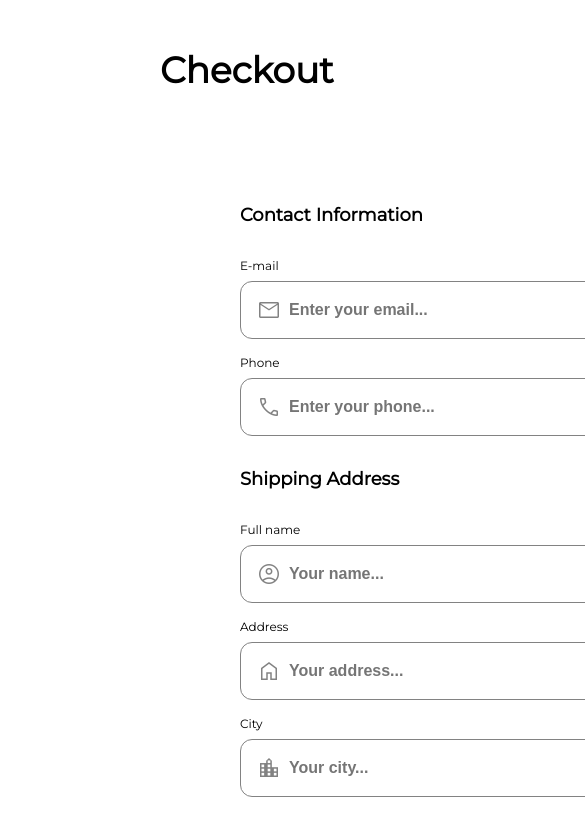
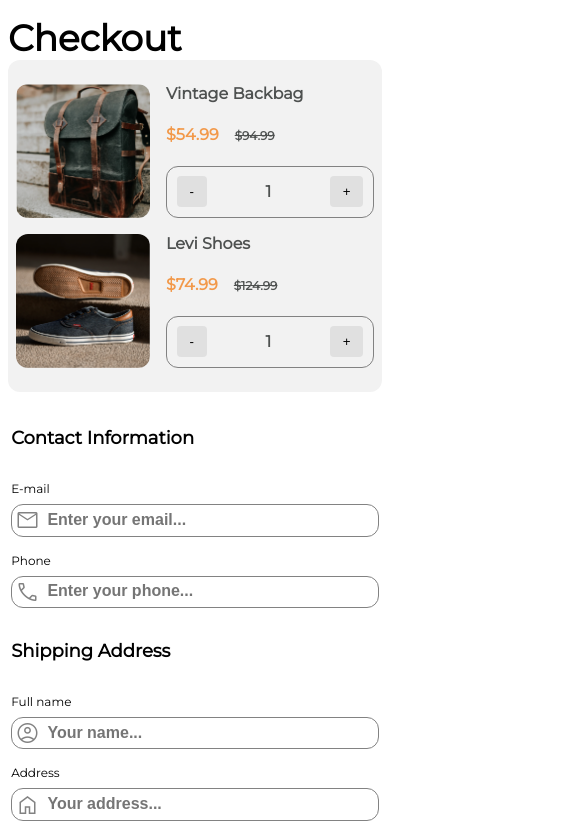
Before and after one commit to bipin-codes/responsive-challenges, a React (Create React App) app: page /checkout in a window 390 px wide. Shown: the top 838 px of the page, 585 px wide, since content can reach past the window. Built offline with nearby package versions, Linux system fonts and the light colour scheme.

Commit message:
added responsive media queries

```diff
--- a/src/components/Checkout/FormComponents/styles.ts
+++ b/src/components/Checkout/FormComponents/styles.ts
@@ -34,6 +34,12 @@ export const InputContainer = styled.div`
     font-size: 1rem;
     color: #828282;
   }
+  @media (max-width: 430px) {
+    padding: 0.5rem;
+  }
+  @media (max-width: 400px) {
+    padding: 0.2rem;
+  }
 `;
 
 export const AckContainer = styled(FormRow)`
--- a/src/routes/Checkout/Checkout.tsx
+++ b/src/routes/Checkout/Checkout.tsx
@@ -27,8 +27,10 @@ const CartItem: React.FC<{
     <ProductImage src={image} alt={name} />
     <ProductDetail>
       <p>{name}</p>
-      <span>{discounted_price}</span>
-      <span>{price}</span>
+      <div>
+        <span>{discounted_price}</span>
+        <span>{price}</span>
+      </div>
       <div>
         <button type="button">-</button>
         <span>{1}</span>
--- a/src/routes/Checkout/styles.ts
+++ b/src/routes/Checkout/styles.ts
@@ -8,6 +8,20 @@ import styled from "styled-components";
 export const StyledContainer = styled(Container)`
   padding: 3rem 10rem;
   font-family: "Montserrat", sans-serif;
+
+  @media (max-width: 1430px) {
+    padding: 2rem 7rem;
+  }
+  @media (max-width: 1030px) {
+    padding: 1rem 3rem;
+  }
+  @media (max-width: 600px) {
+    padding: 1rem;
+  }
+  @media (max-width: 480px) {
+    margin: 0;
+    padding: 1rem 0.5rem;
+  }
 `;
 
 export const Title = styled(Heading)`
@@ -18,6 +32,13 @@ export const Title = styled(Heading)`
 export const Content = styled(BlankContainer)`
   display: flex;
   justify-content: space-between;
+  max-width: 1470px;
+  margin: auto;
+
+  @media (max-width: 850px) {
+    flex-direction: column;
+    max-width: 100%;
+  }
 `;
 export const SubTitle = styled(Title)`
   font-size: 1.125rem;
@@ -27,11 +48,21 @@ export const SubTitle = styled(Title)`
 export const FormRow = styled.div`
   display: flex;
   flex-direction: row;
-  justify-content: space-between;
+  width: 100%;
+  > div:first-child {
+    margin-right: 1rem;
+  }
+
+  @media (max-width: 468px) {
+    > div:first-child {
+      margin-right: 2px;
+    }
+  }
 `;
 export const Form = styled.form`
   flex: 1;
   padding: 5rem;
+
   button[type="submit"] {
     margin: 1rem 0;
     background: #f2994a;
@@ -43,13 +74,34 @@ export const Form = styled.form`
     outline: none;
     font-size: 1rem;
   }
+
+  @media (max-width: 1030px) {
+    padding: 1rem;
+  }
+  @media (max-width: 850px) {
+    order: 2;
+  }
+  @media (max-width: 480px) {
+    margin: 0;
+    padding: 0.2rem;
+  }
 `;
 
 export const Cart = styled.div`
   background: #f2f2f2;
   border-radius: 12px;
-  margin: 6rem;
+  margin: 6rem 0;
   padding: 2rem;
+  @media (max-width: 850px) {
+    order: 1;
+  }
+  @media (max-width: 600px) {
+    padding: 0.5rem;
+    margin: 1rem;
+  }
+  @media (max-width: 480px) {
+    margin: 0;
+  }
 `;
 
 export const Product = styled(BlankContainer)`
@@ -60,40 +112,44 @@ export const Product = styled(BlankContainer)`
 `;
 export const ProductImage = styled.img`
   border-radius: 12px;
+  width: 8.375rem;
+  height: 8.375rem;
 `;
 export const ProductDetail = styled.div`
-  padding: 1rem;
   flex: 1;
   font-weight: 600;
   color: #4e5150;
-
+  display: flex;
+  flex-direction: column;
+  justify-content: space-between;
+  align-items: stretch;
+  margin-left: 1rem;
   > p {
     font-size: 1rem;
-    margin: 1rem 0;
   }
-  > span:nth-child(2) {
-    margin-right: 1rem;
-    color: #f2994a;
-    display: inline-block;
+  > div:nth-child(2) {
+    span:nth-child(1) {
+      margin-right: 1rem;
+      color: #f2994a;
+    }
+    span:nth-child(2) {
+      text-decoration: line-through;
+      font-size: 0.75rem;
+    }
   }
-  > span:nth-child(3) {
-    text-decoration: line-through;
-    font-size: 0.75rem;
-    display: inline-block;
-  }
-  > div {
-    margin: 1rem 0;
+  > div:nth-child(3) {
     border-radius: 12px;
     border: solid 1px #828282;
-    padding: 1rem;
+    padding: 0.6rem;
     display: flex;
     justify-content: space-between;
     align-items: center;
+    justify-self: flex-end;
     span {
       font-weight: 600;
     }
     button {
-      padding: 0.5rem;
+      padding: 0.5rem 0.8rem;
       background: #e0e0e0;
       border-radius: 4px;
       outline: none;
```
